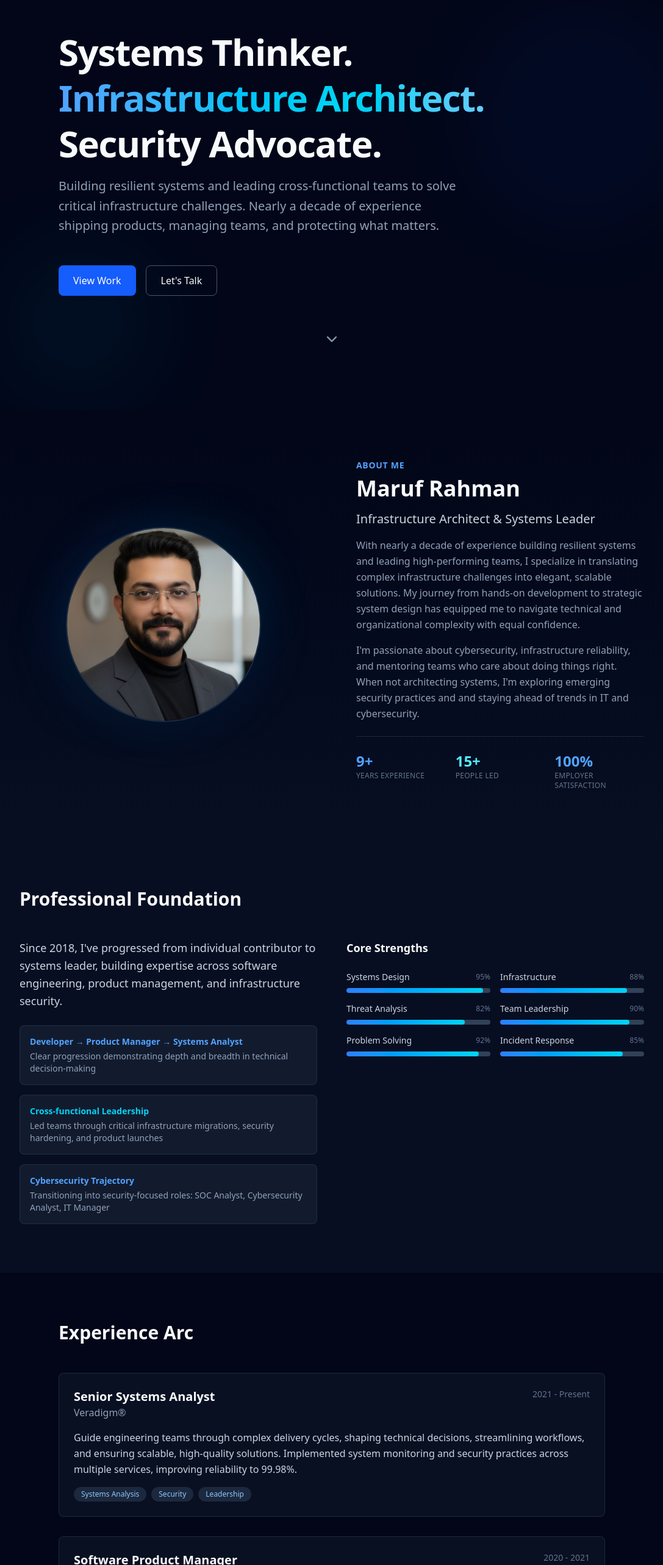
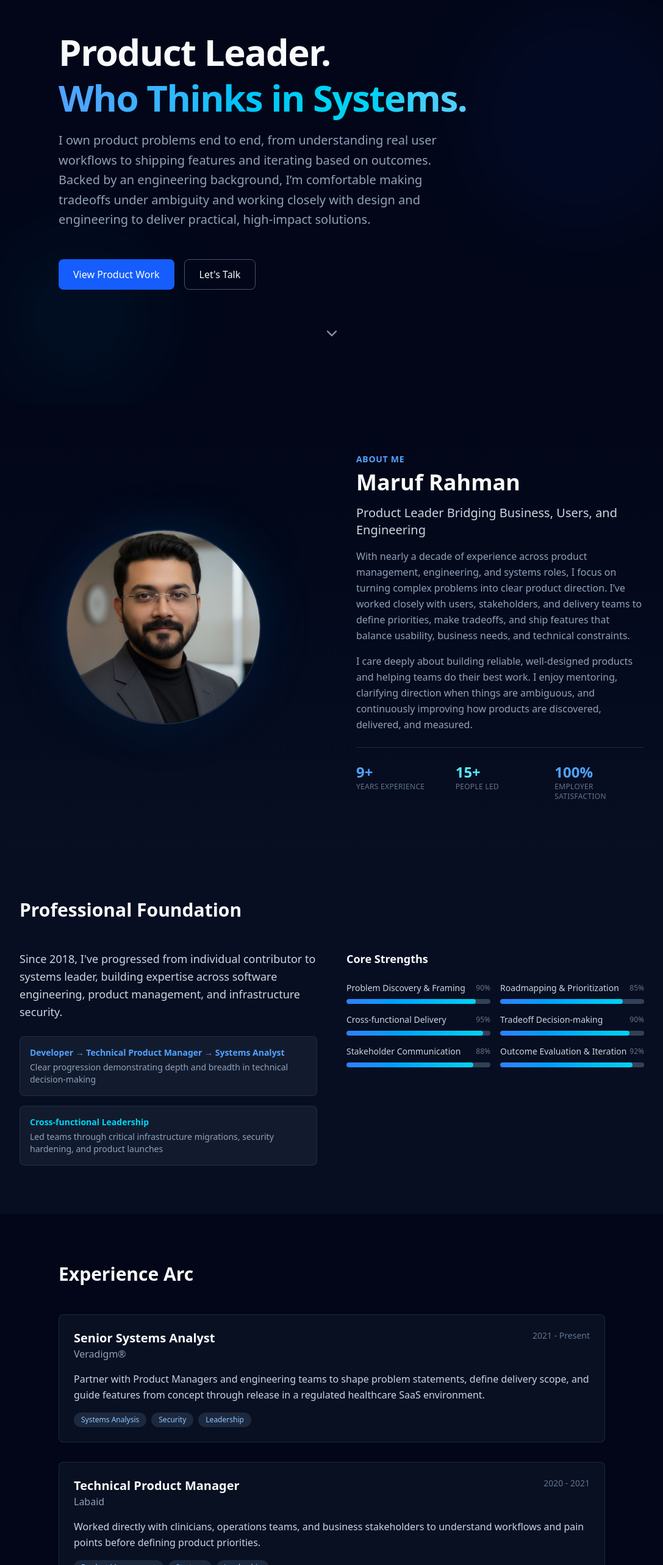
Before and after one commit to marufrahmangit/resume, a React (Vite) app: page / in a window 1280 px wide. Shown: the part 80-2646 px from the top of the page at 61% size, without its empty margins (96-1183 px from the left). Built offline with nearby package versions, Linux system fonts and the light colour scheme.

Commit message:
PdM modifications

```diff
--- a/src/App.jsx
+++ b/src/App.jsx
@@ -61,7 +61,7 @@ export default function PortfolioWebsite() {
 
         <div className="max-w-4xl mx-auto relative z-10">
           <div className="space-y-8">
-            <div>
+            {/* <div>
               <h1 className="text-5xl md:text-6xl font-bold tracking-tight mb-4 leading-tight">
                 Systems Thinker.
                 <span className="block text-transparent bg-clip-text bg-gradient-to-r from-blue-400 via-cyan-400 to-blue-300">
@@ -72,14 +72,31 @@ export default function PortfolioWebsite() {
               <p className="text-xl text-slate-400 max-w-2xl leading-relaxed">
                 Building resilient systems and leading cross-functional teams to solve critical infrastructure challenges. Nearly a decade of experience shipping products, managing teams, and protecting what matters.
               </p>
+            </div> */}
+            <div>
+              <h1 className="text-5xl md:text-6xl font-bold tracking-tight mb-4 leading-tight">
+                Product Leader.
+                <span className="block text-transparent bg-clip-text bg-gradient-to-r from-blue-400 via-cyan-400 to-blue-300">
+                  Who Thinks in Systems.
+                </span>
+              </h1>
+              <p className="text-xl text-slate-400 max-w-2xl leading-relaxed">
+                I own product problems end to end, from understanding real user workflows to shipping features and iterating based on outcomes. Backed by an engineering background, I’m comfortable making tradeoffs under ambiguity and working closely with design and engineering to deliver practical, high-impact solutions.
+              </p>
             </div>
 
             <div className="flex flex-wrap gap-4 pt-4">
+              {/* <button
+                onClick={() => scrollToSection('projects')}
+                className="px-6 py-3 bg-blue-600 hover:bg-blue-700 text-white rounded-lg font-medium transition transform hover:scale-105"
+              >
+                View Work
+              </button> */}
               <button
                 onClick={() => scrollToSection('projects')}
                 className="px-6 py-3 bg-blue-600 hover:bg-blue-700 text-white rounded-lg font-medium transition transform hover:scale-105"
               >
-                View Work
+                View Product Work
               </button>
               <button
                 onClick={() => scrollToSection('contact')}
@@ -130,12 +147,19 @@ export default function PortfolioWebsite() {
             <div>
               <p className="text-sm font-semibold text-blue-400 uppercase tracking-wider mb-2">About Me</p>
               <h2 className="text-3xl md:text-4xl font-bold text-slate-50 mb-4">Maruf Rahman</h2>
-              <p className="text-xl text-slate-300 mb-4">Infrastructure Architect & Systems Leader</p>
+              {/* <p className="text-xl text-slate-300 mb-4">Infrastructure Architect & Systems Leader</p> */}
+              <p className="text-xl text-slate-300 mb-4">Product Leader Bridging Business, Users, and Engineering</p>
+              {/* <p className="text-slate-400 leading-relaxed mb-4">
+                With nearly a decade of experience building resilient systems and leading high-performing teams, I specialize in translating complex infrastructure challenges into elegant, scalable solutions. My journey from hands-on development to strategic system design has equipped me to navigate technical and organizational complexity with equal confidence.
+              </p> */}
               <p className="text-slate-400 leading-relaxed mb-4">
-                With nearly a decade of experience building resilient systems and leading high-performing teams, I specialize in translating complex infrastructure challenges into elegant, scalable solutions. My journey from hands-on development to strategic system design has equipped me to navigate technical and organizational complexity with equal confidence.
+                With nearly a decade of experience across product management, engineering, and systems roles, I focus on turning complex problems into clear product direction. I’ve worked closely with users, stakeholders, and delivery teams to define priorities, make tradeoffs, and ship features that balance usability, business needs, and technical constraints.
               </p>
+              {/* <p className="text-slate-400 leading-relaxed">
+                I'm passionate about cybersecurity, infrastructure reliability, and mentoring teams who care about doing things right. When not architecting systems, I'm exploring emerging security practices and and staying ahead of trends in IT and cybersecurity.
+              </p> */}
               <p className="text-slate-400 leading-relaxed">
-                I'm passionate about cybersecurity, infrastructure reliability, and mentoring teams who care about doing things right. When not architecting systems, I'm exploring emerging security practices and and staying ahead of trends in IT and cybersecurity.
+                I care deeply about building reliable, well-designed products and helping teams do their best work. I enjoy mentoring, clarifying direction when things are ambiguous, and continuously improving how products are discovered, delivered, and measured.
               </p>
             </div>
 
@@ -169,17 +193,17 @@ export default function PortfolioWebsite() {
               </p>
               <div className="space-y-4">
                 <div className="p-4 bg-slate-800/50 border border-slate-700/50 rounded-lg hover:border-slate-600/50 transition">
-                  <div className="text-sm font-semibold text-blue-400 mb-1">Developer → Product Manager → Systems Analyst</div>
+                  <div className="text-sm font-semibold text-blue-400 mb-1">Developer → Technical Product Manager → Systems Analyst</div>
                   <p className="text-slate-400 text-sm">Clear progression demonstrating depth and breadth in technical decision-making</p>
                 </div>
                 <div className="p-4 bg-slate-800/50 border border-slate-700/50 rounded-lg hover:border-slate-600/50 transition">
                   <div className="text-sm font-semibold text-cyan-400 mb-1">Cross-functional Leadership</div>
                   <p className="text-slate-400 text-sm">Led teams through critical infrastructure migrations, security hardening, and product launches</p>
                 </div>
-                <div className="p-4 bg-slate-800/50 border border-slate-700/50 rounded-lg hover:border-slate-600/50 transition">
+                {/* <div className="p-4 bg-slate-800/50 border border-slate-700/50 rounded-lg hover:border-slate-600/50 transition">
                   <div className="text-sm font-semibold text-blue-400 mb-1">Cybersecurity Trajectory</div>
                   <p className="text-slate-400 text-sm">Transitioning into security-focused roles: SOC Analyst, Cybersecurity Analyst, IT Manager</p>
-                </div>
+                </div> */}
               </div>
             </div>
 
@@ -187,12 +211,18 @@ export default function PortfolioWebsite() {
               <h3 className="text-lg font-semibold">Core Strengths</h3>
               <div className="grid grid-cols-2 gap-4">
                 {[
-                  { label: 'Systems Design', val: '95' },
-                  { label: 'Infrastructure', val: '88' },
-                  { label: 'Threat Analysis', val: '82' },
-                  { label: 'Team Leadership', val: '90' },
-                  { label: 'Problem Solving', val: '92' },
-                  { label: 'Incident Response', val: '85' }
+                  // { label: 'Systems Design', val: '95' },
+                  // { label: 'Infrastructure', val: '88' },
+                  // { label: 'Threat Analysis', val: '82' },
+                  // { label: 'Team Leadership', val: '90' },
+                  // { label: 'Problem Solving', val: '92' },
+                  // { label: 'Incident Response', val: '85' }
+                  { label: 'Problem Discovery & Framing', val: '90' },
+                  { label: 'Roadmapping & Prioritization', val: '85' },
+                  { label: 'Cross-functional Delivery', val: '95' },
+                  { label: 'Tradeoff Decision-making', val: '90' },
+                  { label: 'Stakeholder Communication', val: '88' },
+                  { label: 'Outcome Evaluation & Iteration', val: '92' }
                 ].map(skill => (
                   <div key={skill.label}>
                     <div className="flex justify-between items-center mb-2">
@@ -224,14 +254,23 @@ export default function PortfolioWebsite() {
                 role: "Senior Systems Analyst",
                 company: "Veradigm®",
                 period: "2021 - Present",
-                impact: "Guide engineering teams through complex delivery cycles, shaping technical decisions, streamlining workflows, and ensuring scalable, high-quality solutions. Implemented system monitoring and security practices across multiple services, improving reliability to 99.98%.",
+                // impact: "Guide engineering teams through complex delivery cycles, shaping technical decisions, streamlining workflows, and ensuring scalable, high-quality solutions. Implemented system monitoring and security practices across multiple services, improving reliability to 99.98%.",
+                impact: "Partner with Product Managers and engineering teams to shape problem statements, define delivery scope, and guide features from concept through release in a regulated healthcare SaaS environment.",
                 tags: ["Systems Analysis", "Security", "Leadership"]
               },
+              // {
+              //   role: "Software Product Manager",
+              //   company: "Labaid & Far-East IT Solutions Ltd.",
+              //   period: "2020 - 2021",
+              //   impact: "Directed full-stack healthcare and e-commerce product development. Defined roadmaps, managed sprints, and coordinated cross-functional teams to improve user experience and ensure timely delivery. Balanced business priorities with technical constraints effectively.",
+              //   tags: ["Product Management", "Strategy", "Leadership"]
+              // },
               {
-                role: "Software Product Manager",
-                company: "Labaid & Far-East IT Solutions Ltd.",
+                role: "Technical Product Manager",
+                company: "Labaid",
                 period: "2020 - 2021",
-                impact: "Directed full-stack healthcare and e-commerce product development. Defined roadmaps, managed sprints, and coordinated cross-functional teams to improve user experience and ensure timely delivery. Balanced business priorities with technical constraints effectively.",
+                // impact: "Directed full-stack healthcare and e-commerce product development. Defined roadmaps, managed sprints, and coordinated cross-functional teams to improve user experience and ensure timely delivery. Balanced business priorities with technical constraints effectively.",
+                impact: "Worked directly with clinicians, operations teams, and business stakeholders to understand workflows and pain points before defining product priorities.",
                 tags: ["Product Management", "Strategy", "Leadership"]
               },
               {
@@ -314,11 +353,11 @@ export default function PortfolioWebsite() {
       {/* Cybersecurity Focus */}
       <section id="security" className="py-20 px-6">
         <div className="max-w-4xl mx-auto">
-          <h2 className="text-3xl font-bold mb-4">Security-First Mindset</h2>
-          <p className="text-slate-400 mb-12 text-lg">Transitioning into dedicated security roles with deep foundational knowledge and demonstrated commitment.</p>
+          {/* <h2 className="text-3xl font-bold mb-4">Security-First Mindset</h2> */}
+          {/* <p className="text-slate-400 mb-12 text-lg">Transitioning into dedicated security roles with deep foundational knowledge and demonstrated commitment.</p> */}
 
           <div className="grid md:grid-cols-2 gap-8">
-            <div className="p-8 bg-gradient-to-br from-slate-800/50 to-slate-900/50 border border-blue-500/20 rounded-lg">
+            {/* <div className="p-8 bg-gradient-to-br from-slate-800/50 to-slate-900/50 border border-blue-500/20 rounded-lg">
               <h3 className="text-lg font-semibold mb-4 text-blue-300">Target Trajectory</h3>
               <div className="space-y-3 text-sm">
                 <div className="flex items-center gap-3">
@@ -334,9 +373,56 @@ export default function PortfolioWebsite() {
                   <span className="text-slate-300"><strong>IT Manager</strong> - Security leadership & governance</span>
                 </div>
               </div>
-            </div>
+            </div> */}
 
-            <div className="p-8 bg-gradient-to-br from-slate-800/50 to-slate-900/50 border border-cyan-500/20 rounded-lg">
+            <div className="p-8 bg-gradient-to-br from-slate-800/50 to-slate-900/50 border border-blue-500/20 rounded-lg">
+              <h3 className="text-lg font-semibold mb-4 text-blue-300">Product Focus</h3>
+                <div className="space-y-3 text-sm">
+                  <div className="flex items-center gap-3">
+                    <div className="w-2 h-2 bg-blue-400 rounded-full"></div>
+                    <span className="text-slate-300">
+                      <strong>Problem Ownership</strong> – Framing user problems, defining success, and driving solutions end to end
+                    </span>
+                  </div>
+                  <div className="flex items-center gap-3">
+                    <div className="w-2 h-2 bg-cyan-400 rounded-full"></div>
+                    <span className="text-slate-300">
+                      <strong>Product Judgment</strong> – Making tradeoffs under ambiguity across user needs, business goals, and technical constraints
+                    </span>
+                  </div>
+                  <div className="flex items-center gap-3">
+                    <div className="w-2 h-2 bg-blue-400 rounded-full"></div>
+                    <span className="text-slate-300">
+                      <strong>Cross-functional Leadership</strong> – Partnering with design, engineering, and stakeholders to ship outcomes
+                    </span>
+                  </div>
+                </div>
+              </div>
+
+              <div className="p-8 bg-gradient-to-br from-slate-800/50 to-slate-900/50 border border-cyan-500/20 rounded-lg">
+                <h3 className="text-lg font-semibold mb-4 text-cyan-300">Core Product Competencies</h3>
+                <div className="space-y-3 text-sm">
+                  <div className="flex items-center gap-3">
+                    <div className="w-2 h-2 bg-cyan-400 rounded-full"></div>
+                    <span className="text-slate-300">User research & workflow analysis</span>
+                  </div>
+                  <div className="flex items-center gap-3">
+                    <div className="w-2 h-2 bg-blue-400 rounded-full"></div>
+                    <span className="text-slate-300">Roadmapping, prioritization, and backlog management</span>
+                  </div>
+                  <div className="flex items-center gap-3">
+                    <div className="w-2 h-2 bg-cyan-400 rounded-full"></div>
+                    <span className="text-slate-300">Feature delivery & iterative improvement</span>
+                  </div>
+                  <div className="flex items-center gap-3">
+                    <div className="w-2 h-2 bg-blue-400 rounded-full"></div>
+                    <span className="text-slate-300">Stakeholder communication & alignment</span>
+                  </div>
+                </div>
+              </div>
+
+
+            {/* <div className="p-8 bg-gradient-to-br from-slate-800/50 to-slate-900/50 border border-cyan-500/20 rounded-lg">
               <h3 className="text-lg font-semibold mb-4 text-cyan-300">Core Competencies</h3>
               <div className="space-y-3 text-sm">
                 <div className="flex items-center gap-3">
@@ -356,7 +442,7 @@ export default function PortfolioWebsite() {
                   <span className="text-slate-300">Continuous learning in evolving threat landscape</span>
                 </div>
               </div>
-            </div>
+            </div> */}
           </div>
         </div>
       </section>
@@ -366,7 +452,7 @@ export default function PortfolioWebsite() {
         <div className="max-w-5xl mx-auto">
           <h2 className="text-3xl font-bold mb-12">Selected Work</h2>
 
-          <div className="grid md:grid-cols-2 gap-8 mb-12">
+          {/* <div className="grid md:grid-cols-2 gap-8 mb-12">
             {[
               {
                 title: "Security Hardening & Threat Analysis",
@@ -409,6 +495,51 @@ export default function PortfolioWebsite() {
                 </a>
               </div>
             ))}
+          </div> */}
+
+          <div className="grid md:grid-cols-2 gap-8 mb-12">
+            {[
+              {
+                title: "E-Commerce Platform Engineering",
+                desc: "Engineered and maintained a production e-commerce platform using WordPress and WooCommerce. Implemented backend customizations, performance optimizations, and operational automation to improve reliability, security, and day-to-day autonomy of the system.",
+                link: "https://cartmixbd.com"
+              },
+              {
+                title: "Secure System Design Case Study",
+                desc: "Designed an end-to-end system architecture with focus on scalability, reliability, and security. Documented data flows, threat models, failure modes, and tradeoffs under real-world constraints.",
+                link: "https://sec.marufrahman.dev/2025/12/30/secure-file-sharing-system-design/"
+              },
+              {
+                title: "Security Hardening & Threat Analysis",
+                desc: "Conducted hands-on security research, threat modeling, and vulnerability analysis across real-world systems. Documented findings, mitigation strategies, and defensive recommendations through detailed security writeups.",
+                link: "https://sec.marufrahman.dev"
+              },
+              {
+                title: "Incident Response Decision-Making Case Study",
+                desc: "Analyzed simulated SOC alerts to perform triage, investigation, incident reporting, and escalation. Documented decision-making, severity assessment, and communication with senior analysts during phishing and post-exploitation scenarios.",
+                link: "https://sec.marufrahman.dev/2025/10/30/soc-level1-alert-reporting/"
+              },
+              // {
+              //   title: "Security Monitoring & SOC Lab",
+              //   desc: "Built a home SOC lab using open-source tools to simulate log ingestion, alerting, and incident analysis. Designed detection rules and documented investigation workflows.",
+              //   link: "#"
+              // },
+            ].map((project, idx) => (
+              <div key={idx} className="p-6 bg-slate-800/30 border border-slate-700/50 rounded-lg hover:border-slate-600/50 transition group">
+                <h3 className="text-lg font-semibold text-slate-50 mb-3 group-hover:text-blue-300 transition">
+                  {project.title}
+                </h3>
+                <p className="text-slate-400 text-sm mb-4 leading-relaxed">{project.desc}</p>
+                <a
+                  href={project.link}
+                  target="_blank"
+                  rel="noopener noreferrer"
+                  className="inline-flex items-center gap-2 text-blue-400 hover:text-blue-300 text-sm font-medium transition"
+                >
+                  View Details <ExternalLink size={16} />
+                </a>
+              </div>
+            ))}
           </div>
 
           <div className="bg-slate-800/50 border border-slate-700/50 rounded-lg p-8">
@@ -418,7 +549,7 @@ export default function PortfolioWebsite() {
                 <h4 className="font-semibold text-blue-400 mb-4 text-sm uppercase tracking-wide">External Presence</h4>
                 <div className="space-y-3">
                   {[
-                    { icon: FileText, label: "IT Security Portfolio", url: "https://sec.marufrahman.dev"},
+                    // { icon: FileText, label: "IT Security Portfolio", url: "https://sec.marufrahman.dev"},
                     { icon: Github, label: "GitHub", url: "https://github.com/marufrahmangit" },
                     { icon: Linkedin, label: "LinkedIn", url: "https://linkedin.com/in/marufrahmanpro" },
                     { icon: Youtube, label: "YouTube", url: "https://youtube.com/@marufrahmandigital" }
```
